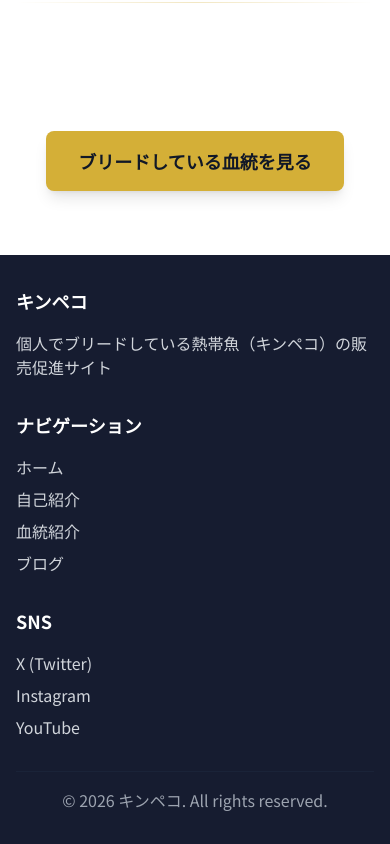
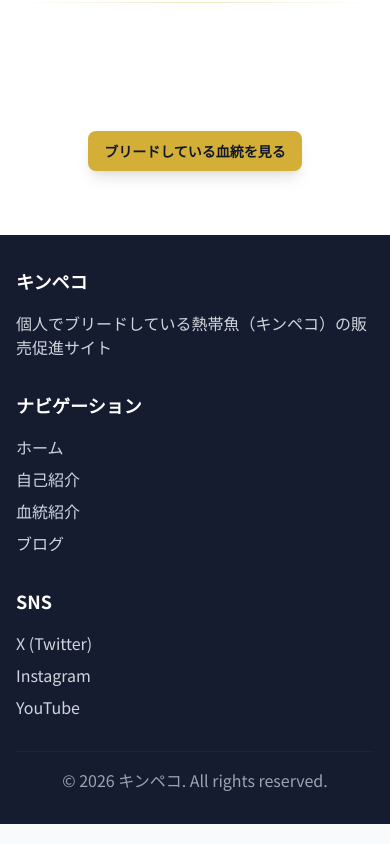
Before and after one commit to baruzeharuna-star/abyss_kinpeko, a Next.js app: page /environment in a window 390 px wide. Shown: the part 2899-3743 px from the top of the page. Built offline with nearby package versions, Linux system fonts and the light colour scheme; no server answers.

Commit message:
スマホ用のボタンを改良

```diff
--- a/app/components/BloodlineLinkButton.tsx
+++ b/app/components/BloodlineLinkButton.tsx
@@ -14,7 +14,7 @@ export default function BloodlineLinkButton({
   return (
     <Link
       href={href}
-      className={`inline-flex items-center justify-center px-8 py-4 bg-accent-500 text-gray-900 text-lg font-bold rounded-lg hover:bg-accent-600 active:bg-accent-700 transition-all duration-300 shadow-lg hover:shadow-xl hover:shadow-accent-500/50 hover:scale-105 active:scale-100 ${className}`}
+      className={`inline-flex items-center justify-center px-4 py-2.5 md:px-8 md:py-4 bg-accent-500 text-gray-900 text-sm md:text-lg font-bold rounded-lg hover:bg-accent-600 active:bg-accent-700 transition-all duration-300 shadow-lg hover:shadow-xl hover:shadow-accent-500/50 hover:scale-105 active:scale-100 whitespace-nowrap ${className}`}
     >
       {children}
     </Link>
--- a/app/components/EnvironmentLinkButton.tsx
+++ b/app/components/EnvironmentLinkButton.tsx
@@ -14,7 +14,7 @@ export default function EnvironmentLinkButton({
   return (
     <Link
       href={href}
-      className={`inline-flex items-center justify-center px-8 py-4 bg-accent-500 text-gray-900 text-lg font-bold rounded-lg hover:bg-accent-600 active:bg-accent-700 transition-all duration-300 shadow-lg hover:shadow-xl hover:shadow-accent-500/50 hover:scale-105 active:scale-100 ${className}`}
+      className={`inline-flex items-center justify-center px-4 py-2.5 md:px-8 md:py-4 bg-accent-500 text-gray-900 text-sm md:text-lg font-bold rounded-lg hover:bg-accent-600 active:bg-accent-700 transition-all duration-300 shadow-lg hover:shadow-xl hover:shadow-accent-500/50 hover:scale-105 active:scale-100 whitespace-nowrap ${className}`}
     >
       {children}
     </Link>
--- a/app/page.tsx
+++ b/app/page.tsx
@@ -80,7 +80,7 @@ export default function Home() {
         <div className="container mx-auto px-4">
           {/* 動画背景カード */}
           <div className="relative rounded-xl md:rounded-2xl shadow-2xl overflow-hidden">
-            <VideoBackground src="/videos/water-background_content.mp4" poster="/images/background/water-background_content.png" />
+            <VideoBackground src="/videos/background_bloodline.mp4" poster="/images/background/background_bloodline.png" />
             {/* テキストカード */}
             <div className="relative z-10 px-4 py-8 md:px-6 md:py-10 lg:px-8 lg:py-12">
               <div className="mb-8 md:mb-12 lg:mb-16">
```
